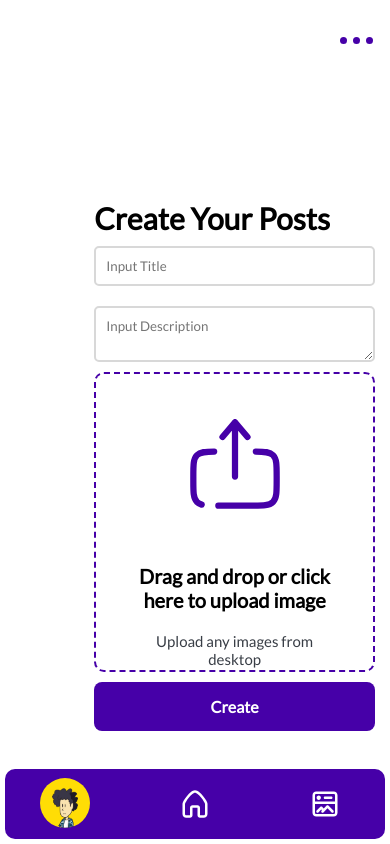
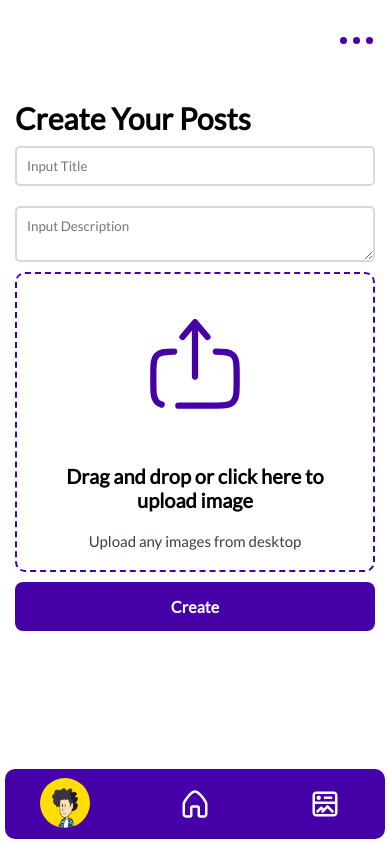
Before and after one commit to aanalma28/tech-talk, a Next.js app: page /dashboard/posts/create in a window 390 px wide. Built offline with nearby package versions, Linux system fonts and the light colour scheme.

Commit message:
add responsive create post page

```diff
--- a/styles/createpost.module.css
+++ b/styles/createpost.module.css
@@ -178,7 +178,7 @@
 
     .contentWrapper{
         width: 100%;
-        margin: 100px 0;
+        padding: 100px 0;
     }
 
 }
@@ -186,7 +186,7 @@
 @media screen and (max-width: 1000px){
     .contentWrapper{
         width: 100%;
-        margin: 100px 0;
+        padding: 100px 0;
     }
 
     .form{
```
